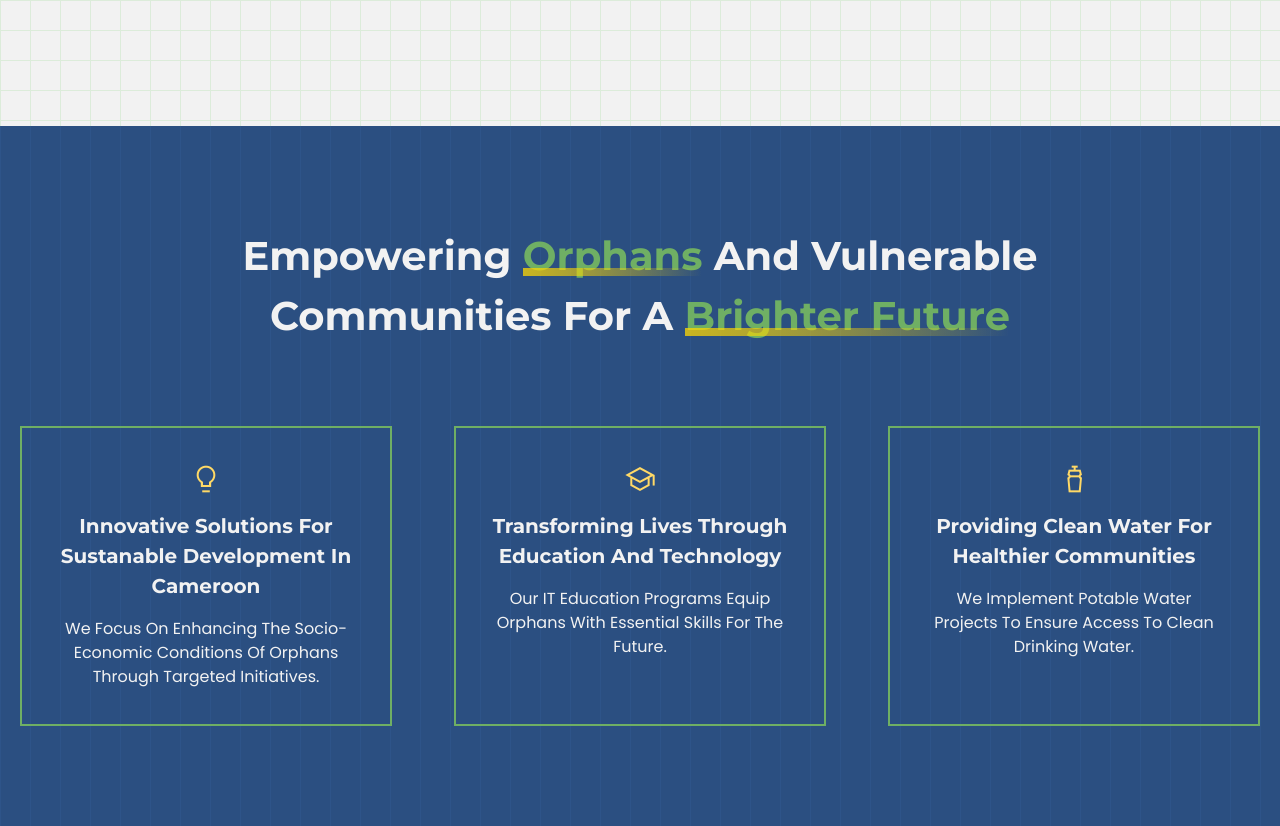
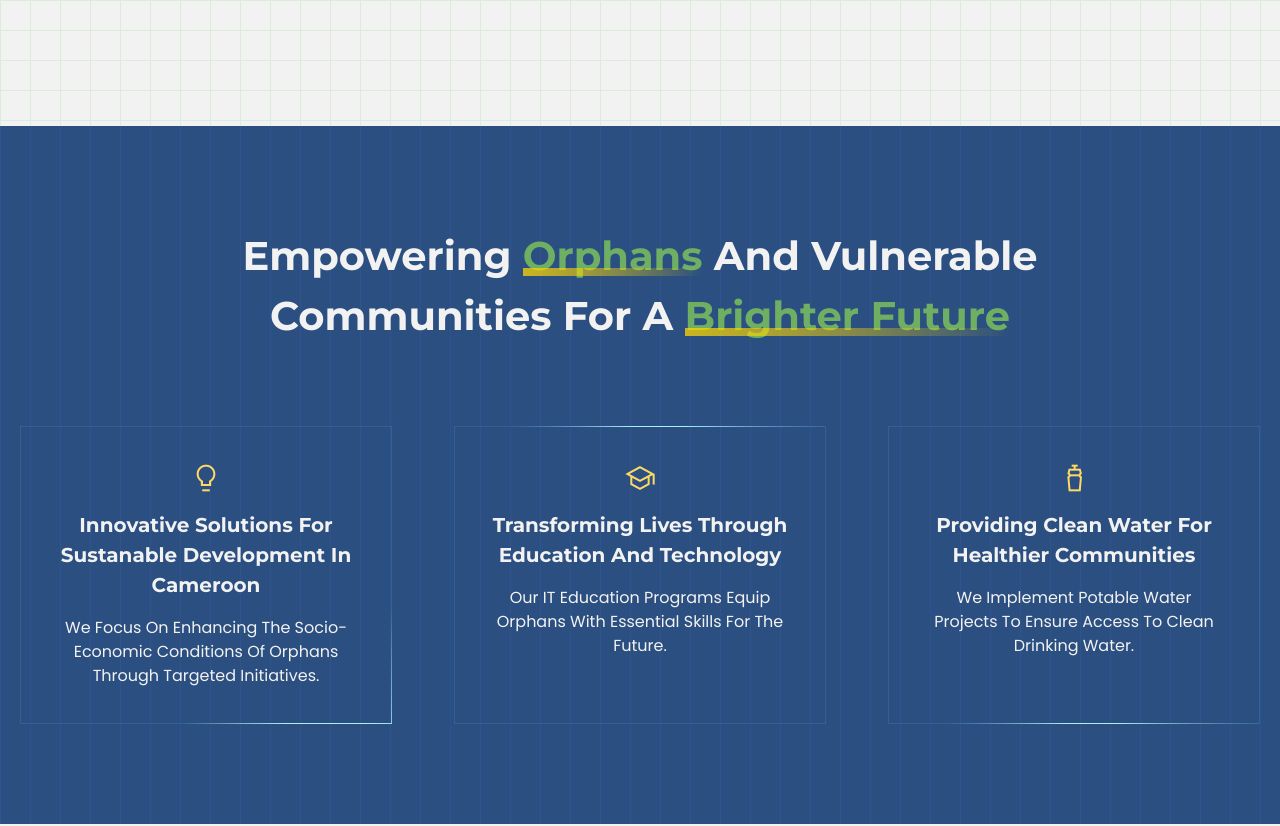
Before and after one commit to netphabric/berikids-ngo, a SvelteKit app: page / in a window 1280 px wide. Shown: the part 2100-2926 px from the top of the page. Built offline with nearby package versions, Linux system fonts and the light colour scheme.

Commit message:
add gradient border animation

```diff
--- a/src/lib/header/header.svelte
+++ b/src/lib/header/header.svelte
@@ -26,12 +26,12 @@
 	</div>
 
 	<div class={style.ctaBtns}>
-		<Button primary>
+		<Button primary onWhite>
 			<span>join</span>
 			<span class="material-symbols-sharp">handshake</span>
 		</Button>
 
-		<Button>
+		<Button onWhite>
 			<span>donate</span>
 			<span class="material-symbols-sharp">compost</span>
 		</Button>
--- a/src/lib/homeSection2/homeSection2.module.scss
+++ b/src/lib/homeSection2/homeSection2.module.scss
@@ -7,9 +7,8 @@
   padding-block: 50px;
   color: $white;
   background-color: $primary;
-  background-size: 30px;
-  background-image:
-    linear-gradient(to right, lighten(#2b4f81, 2) 1px, transparent 1px);
+  @include gridBackground(#2b4f81, 2%, "vertical");
+
 
   @include minWidth('tablet') {
     padding-block: 100px;
@@ -62,8 +61,17 @@
         display: flex;
         flex-direction: column;
         gap: rem(16);
-        border: 2px solid $accent;
         padding: 16px;
+
+        @include borderGradient;
+
+        &:first-child {
+          @include borderGradient(25000ms);
+        }
+
+        &:last-child {
+          @include borderGradient(15000ms);
+        }
 
         @include minWidth('tablet') {
           width: 300px;
--- a/src/styles/_mixins.module.scss
+++ b/src/styles/_mixins.module.scss
@@ -1,3 +1,4 @@
+@use "sass:color";
 @use "styles/functions.module.scss" as *;
 @use "styles/variables.module" as *;
 
@@ -56,11 +57,24 @@ $large-desktop: rem(1280);
   }
 }
 
-@mixin gridBackground() {
+@mixin gridBackground($color, $lightenPercentage, $type: "grid") {
   background-size: 30px 30px;
-  background-image:
-    linear-gradient(to right, lighten($accent, 35) 1px, transparent 1px),
-    linear-gradient(to bottom, lighten($accent, 35) 1px, transparent 1px);
+
+  @if $type =="horizontal" {
+    background-image:
+      linear-gradient(to bottom, color.adjust($color, $lightness: $lightenPercentage) 1px, transparent 1px);
+  }
+
+  @else if $type =="vertical" {
+    background-image:
+      linear-gradient(to right, color.adjust($color, $lightness: $lightenPercentage) 1px, transparent 1px),
+  }
+
+  @else if $type =="grid" {
+    background-image:
+      linear-gradient(to right, color.adjust($color, $lightness: $lightenPercentage) 1px, transparent 1px),
+      linear-gradient(to bottom, color.adjust($color, $lightness: $lightenPercentage) 1px, transparent 1px);
+  }
 }
 
 @mixin highlight() {
@@ -80,3 +94,25 @@ $large-desktop: rem(1280);
     }
   }
 }
+
+
+@mixin borderGradient($duration: 10000ms) {
+  $color1: rgba(168, 239, 255, 1);
+  $color2: rgba(168, 239, 255, 0.1);
+
+  border: 1px solid transparent;
+  border-image: conic-gradient(from var(--angle), $color2, $color1 0.1turn, $color1 0.15turn, $color2 0.25turn) 30;
+  animation: borderRotate $duration cubic-bezier(.78, -0.02, .11, 1.04) infinite;
+
+  @keyframes borderRotate {
+    100% {
+      --angle: 420deg;
+    }
+  }
+}
+
+@property --angle {
+  syntax: '<angle>';
+  initial-value: 90deg;
+  inherits: true;
+}
--- a/src/styles/_reset.module.scss
+++ b/src/styles/_reset.module.scss
@@ -20,7 +20,7 @@ body {
   color: $black;
   background-color: $white;
   -webkit-font-smoothing: antialiased;
-  @include gridBackground;
+  @include gridBackground($accent, 35%);
 }
 
 img,
```
